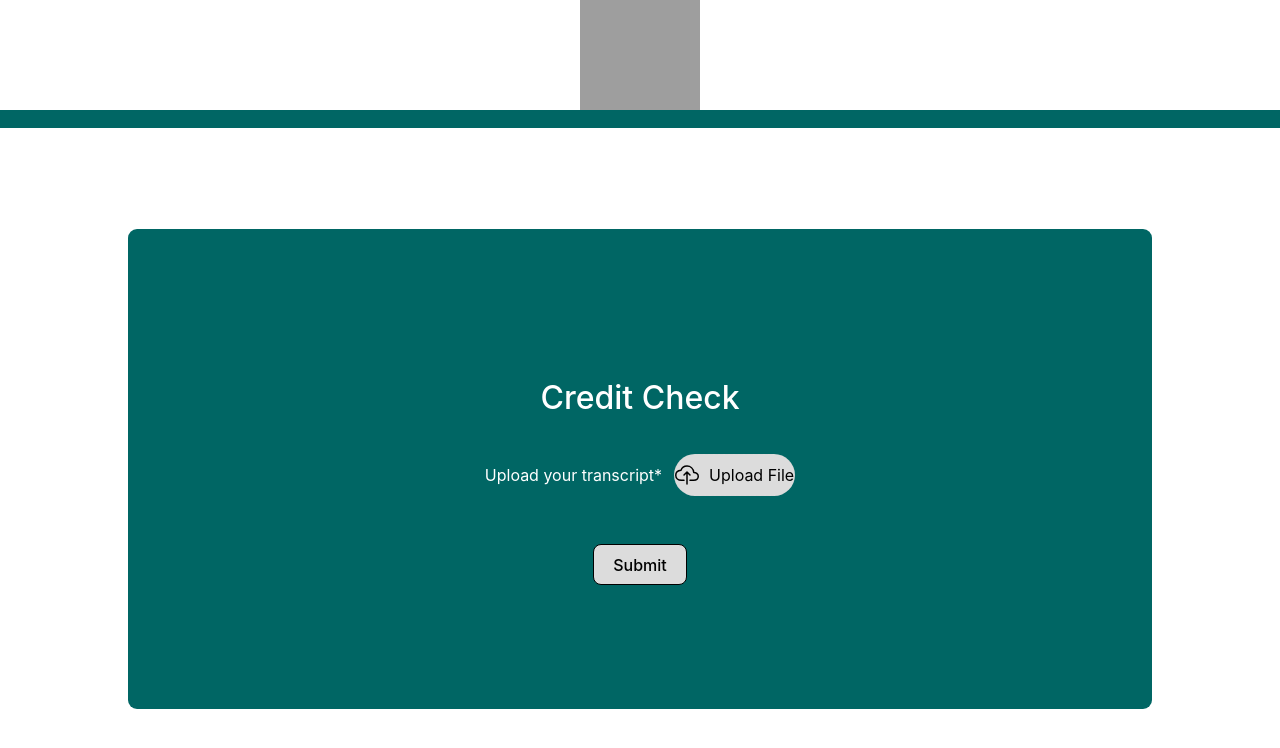
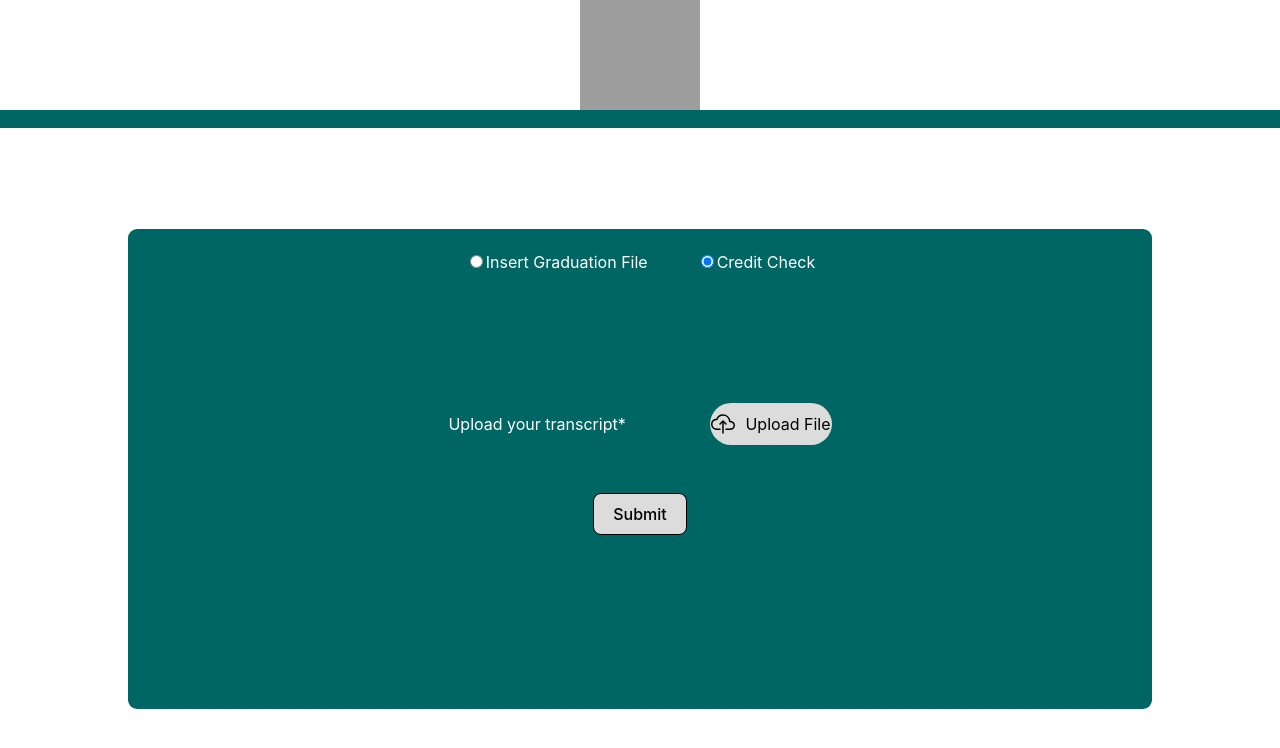
Before and after one commit to sh4dowstorm/472-S-ComSciCurriculumProject-6510450216, a React (Vite) app in the folder frontend/: page /creditcheck in a window 1280 px wide. Shown: the top 748 px of the page. Built offline with nearby package versions, Linux system fonts and the light colour scheme; grey boxes are pictures that could not be loaded.

Commit message:
Add change page on credit check page

```diff
--- a/frontend/src/pages/creditCheck.tsx
+++ b/frontend/src/pages/creditCheck.tsx
@@ -1,4 +1,5 @@
 import React, { useState, useEffect } from "react";
+import { useNavigate } from "react-router-dom";
 import Header from "../components/header";
 import Button from "../components/button";
 import UploadFileButton from "../components/uploadfile-button";
@@ -8,11 +9,12 @@ const CreditCheckPage: React.FC = () => {
   const [file, setFile] = useState<File | null>(null);
   const [message, setMessage] = useState<string | null>(null);
   const [messageType, setMessageType] = useState<"error" | "success" | null>(null);
+  const [selectedPage, setSelectedPage] = useState("creditcheck");
+  const navigate = useNavigate();
 
   const handleFileChange = (event: React.ChangeEvent<HTMLInputElement>) => {
     const selectedFile = event.target.files?.[0];
     setFile(selectedFile || null);
-
   };
 
   const handleSubmit = () => {
@@ -38,12 +40,38 @@ const CreditCheckPage: React.FC = () => {
     }
   }, [message]);
 
+  const handleNavigate = (page: string) => {
+    setSelectedPage(page);
+    navigate(`/${page}`);
+  };
+
   return (
     <div className="credit-check-page">
       <Header />
       <div className="content">
         <div className="credit-check-container">
-          <h1>Credit Check</h1>
+          <div className="button-container">
+            <label>
+              <input
+                type="radio"
+                name="page"
+                value="insertgradfile"
+                checked={selectedPage === "insertgradfile"}
+                onChange={() => handleNavigate("insertgradfile")}
+              />
+              Insert Graduation File
+            </label>
+            <label>
+              <input
+                type="radio"
+                name="page"
+                value="creditcheck"
+                checked={selectedPage === "creditcheck"}
+                onChange={() => handleNavigate("creditcheck")}
+              />
+              Credit Check
+            </label>
+          </div>
           <div className="upload-section">
             <span className="upload-text">Upload your transcript*</span>
             <UploadFileButton onChange={handleFileChange} />
--- a/frontend/src/pages/insertGradFile.tsx
+++ b/frontend/src/pages/insertGradFile.tsx
@@ -1,8 +1,9 @@
 import React, { useState, useEffect } from "react";
 import { useNavigate } from "react-router-dom";
 import Header from "../components/header";
-import "../styles/InsertGradFile.css";
+import Button from "../components/button";
 import UploadFileButton from "../components/uploadfile-button";
+import "../styles/insertGradFile.css";
 
 const InsertGradFile: React.FC = () => {
   const [file, setFile] = useState<File | null>(null);
@@ -91,7 +92,8 @@ const InsertGradFile: React.FC = () => {
               <p className={messageType === "success" ? "success-message" : "error-message"}>{message}</p>
             </div>
           )}
-          <button className="button" onClick={handleSubmit}>Inspect Files</button>
+          <p />
+          <Button text="Submit" className="button" onClick={handleSubmit} />
         </div>
       </div>
     </div>
--- a/frontend/src/styles/creditCheck.css
+++ b/frontend/src/styles/creditCheck.css
@@ -6,13 +6,14 @@
   display: flex;
   flex-direction: column;
   align-items: center;
-  justify-content: center; /* Center content vertically */
+  justify-content: center;
   width: 80vw; /* 80% of viewport width */
   height: 60vh; /* 60% of viewport height */
   border-radius: 9px;
   background-color: #006664;
   margin: auto;
   color: white;
+  position: relative;
 }
 
 .credit-check-page .credit-check-container h1 {
@@ -25,6 +26,12 @@
   display: flex;
   align-items: center;
   margin-bottom: 1em;
+}
+
+.upload-section span {
+  flex-shrink: 0; /* Prevent the text from shrinking */
+  width: 250px; /* Set a fixed width for alignment */
+  text-align: left; /* Align text to the right */
 }
 
 .upload-text {
@@ -63,3 +70,11 @@
   margin-top: 1em;
   text-align: center;
 }
+
+.button-container {
+  position: absolute;
+  top: 1.3em;
+  display: flex;
+  flex-direction: row;
+  gap: 3em;
+}
```
Lines whose indentation alone changed are shown as unchanged.
